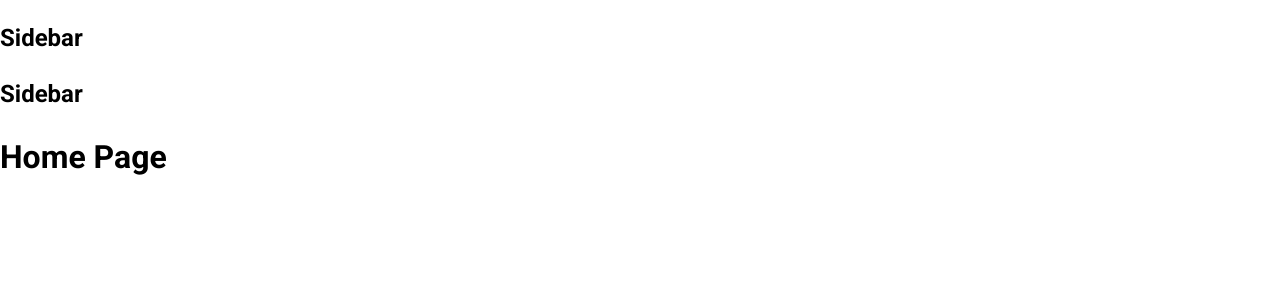
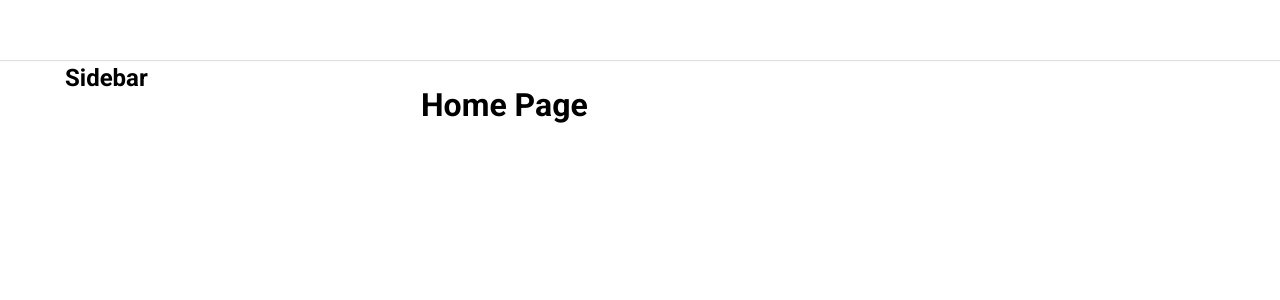
Before and after one commit to tychicus04/tiktok-ui, a React (Create React App) app: page / in a window 1280 px wide. Shown: the top 300 px of the page. Built offline with nearby package versions, Linux system fonts and the light colour scheme.

Commit message:
Dựng khung layout mặc định

```diff
--- a/package.json
+++ b/package.json
@@ -7,6 +7,7 @@
     "@testing-library/react": "^13.4.0",
     "@testing-library/user-event": "^13.5.0",
     "babel-plugin-module-resolver": "^5.0.0",
+    "classnames": "^2.3.2",
     "customize-cra": "^1.0.0",
     "normalize.css": "^8.0.1",
     "react": "^18.2.0",
--- a/src/Components/GlobalStyles/GlobalStyles.scss
+++ b/src/Components/GlobalStyles/GlobalStyles.scss
@@ -3,9 +3,15 @@
 
 :root {
     --primary: #fe2c55;
+
+    // defaultlayout
+    --default-layout-header-height: 60px;
+    --default-layout-width: 1150px;
 }
 
 * {
+    margin: 0;
+    padding: 0;
     box-sizing: border-box;
 }
 
--- /dev/null
+++ b/src/Components/Layout/DefaultLayout/DefaultLayout.module.scss
@@ -0,0 +1,14 @@
+.wrapper {
+    display: flex;
+    flex-direction: column;
+    align-items: center;
+}
+
+.container {
+    width: 1150px;
+    display: flex;
+}
+
+.content {
+    flex: 1;
+}
--- /dev/null
+++ b/src/Components/Layout/DefaultLayout/Sidebar/Sidebar.module.scss
@@ -0,0 +1,3 @@
+.wrapper {
+    width: 356px;
+}
--- a/src/Components/Layout/DefaultLayout/Sidebar/index.js
+++ b/src/Components/Layout/DefaultLayout/Sidebar/index.js
@@ -1,5 +1,14 @@
+import classNames from 'classnames/bind';
+import styles from './Sidebar.module.scss';
+
+const cx = classNames.bind(styles);
+
 function Sidebar() {
-    return <h2>Sidebar</h2>;
+    return (
+        <aside className={cx('wrapper')}>
+            <h2>Sidebar</h2>
+        </aside>
+    );
 }
 
 export default Sidebar;
--- a/src/Components/Layout/DefaultLayout/index.js
+++ b/src/Components/Layout/DefaultLayout/index.js
@@ -1,13 +1,17 @@
+import classNames from 'classnames/bind';
+import styles from './DefaultLayout.module.scss';
 import Header from '~/Components/Layout/components/Header';
 import Sidebar from './Sidebar';
 
+const cx = classNames.bind(styles);
+
 function DefaultLayout({ children }) {
     return (
-        <div>
+        <div className={cx('wrapper')}>
             <Header />
-            <div className="container">
+            <div className={cx('container')}>
                 <Sidebar />
-                <div className="content">{children}</div>
+                <div className={cx('content')}>{children}</div>
             </div>
         </div>
     );
--- /dev/null
+++ b/src/Components/Layout/components/Header/Header.module.scss
@@ -0,0 +1,12 @@
+.wrapper {
+    width: 100%;
+    height: var(--default-layout-header-height);
+    box-shadow: 0px 1px 1px rgba(0, 0, 0, 0.12);
+    display: flex;
+    justify-content: center;
+}
+
+.inner {
+    height: 100%;
+    width: var(--default-layout-width);
+}
--- a/src/Components/Layout/components/Header/index.js
+++ b/src/Components/Layout/components/Header/index.js
@@ -1,5 +1,13 @@
-function Sidebar() {
-    return <h2>Sidebar</h2>;
+import classNames from 'classnames/bind';
+import styles from './Header.module.scss';
+
+const cx = classNames.bind(styles);
+
+function Header() {
+    return (
+        <header className={cx('wrapper')}>
+            <div className={cx('inner')}></div>
+        </header>
+    );
 }
-
-export default Sidebar;
+export default Header;
```
Also changed, not shown: 1 other file (tests, documents, lock files or other folders).
